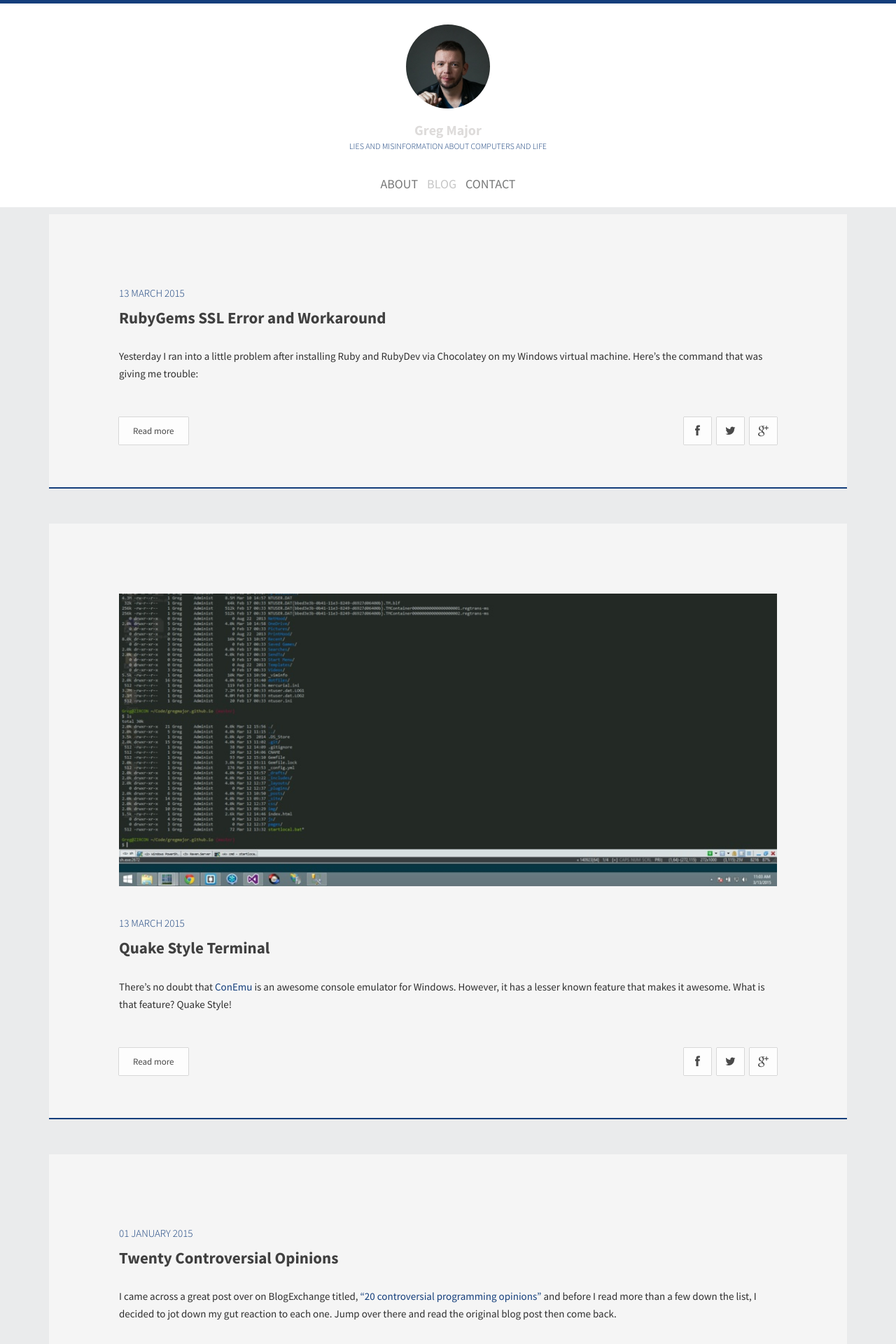
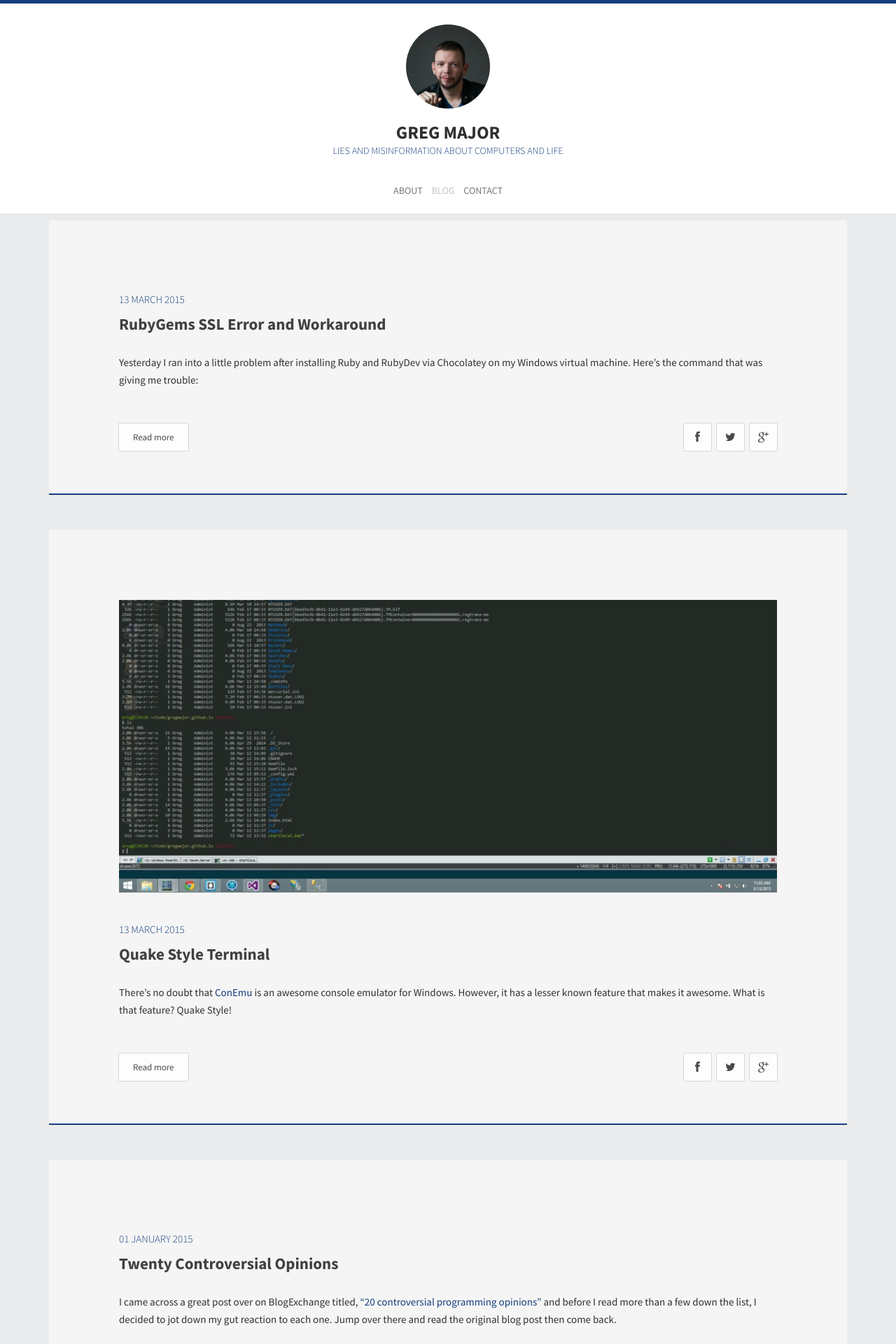
Before and after one commit to gregmajor/gregmajor.github.io, a Jekyll site: the page built from index.html, in a window 1280 px wide. Shown: the top 1920 px of the page at 70% size. Built offline with Jekyll 4.4.1, drawn with Linux system fonts in a browser that asks for light colours; Markdown is read by kramdown in place of the engine named in the settings; the list of posts is cut into pages by our own code.

Commit message:
Style changes

```diff
--- a/_includes/header.html
+++ b/_includes/header.html
@@ -23,7 +23,7 @@
                 <img src="{{site.url}}/img/person.jpg" alt="">
             </div>
             <div id="site-heading">
-                <h2 class="title">Greg Major</h2>
+                <h2 class="title">GREG MAJOR</h2>
                 <h3 class="subtitle">Lies and misinformation about computers and life</h3>
             </div>
             <ul id="nav">
--- a/css/style.css
+++ b/css/style.css
@@ -71,9 +71,9 @@ header{
 
 #site-heading .title{
 	font-weight: 700;
-	color: #dedcdb;
+/*	color: #dedcdb;*/
 	margin: 0 0 5px 0;
-	font-size: 20px;
+	font-size: 1.714em;
 }
 
 #site-heading .subtitle{
@@ -81,7 +81,7 @@ header{
 	color: #143E7B;
 	text-transform: uppercase;
 	margin: 0 0 35px 0;
-	font-size: 12px;
+	font-size: 14px;
 }
 
 /*---Navigation----*/
@@ -98,7 +98,7 @@ header{
 
 #nav li a{
 	color: #767777;
-	font-size: 18px;
+	font-size: 14px;
 	text-transform: uppercase;
 	font-family: 'Source Sans Pro';
 	padding: 5px;
```
